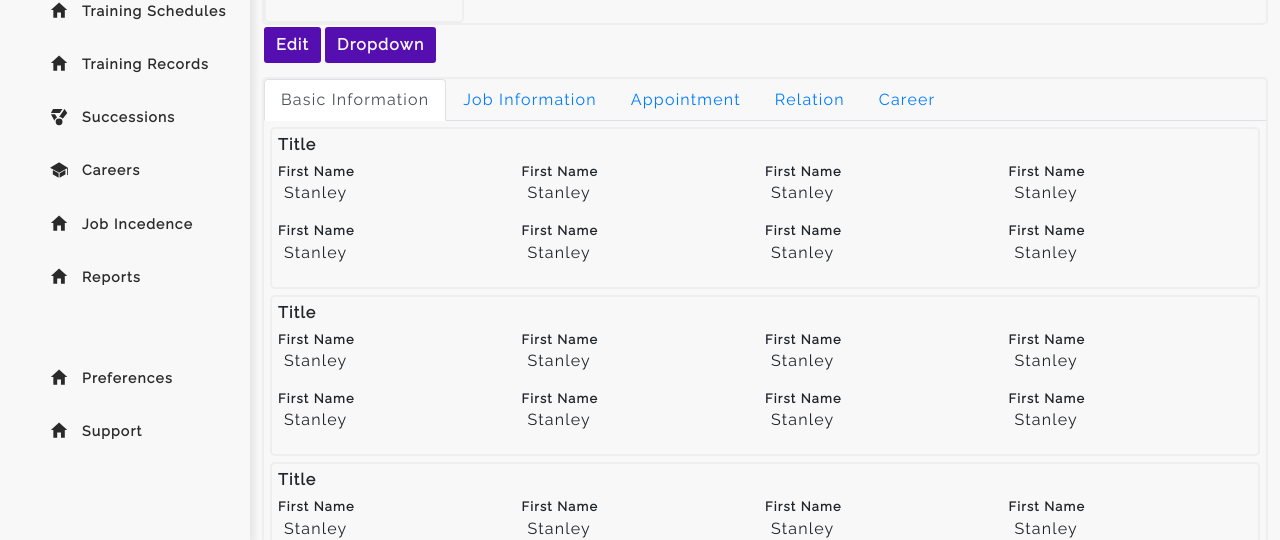
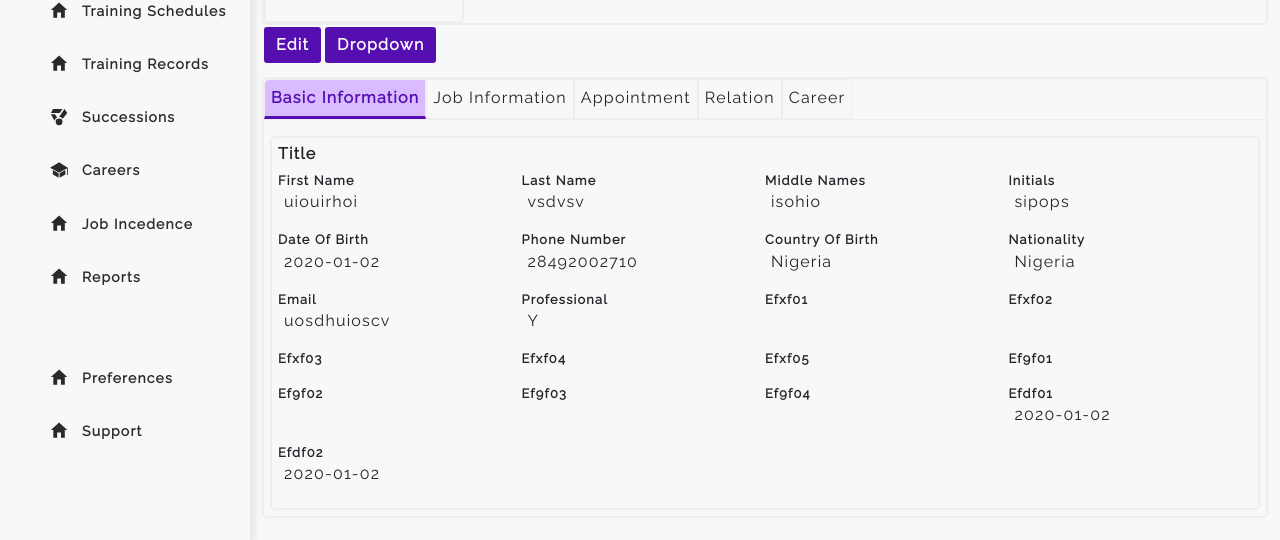
Before and after one commit to chineduogada/NRC-fr-tst, a React (Create React App) app: page /employee/1 in a window 1280 px wide. Shown: the part 257-797 px from the top of the page. Built offline with nearby package versions, Linux system fonts and the light colour scheme.

Commit message:
ft-employee-basic-information

```diff
--- a/src/components/Table/TableBody/TableBody.jsx
+++ b/src/components/Table/TableBody/TableBody.jsx
@@ -7,8 +7,9 @@ const TableBody = ({ data, columns }) => {
 			{data.map(data => (
 				<Link to={`/employee/${data.id}`} key={data.id} className="TableRow">
 					{columns.map(column => (
-						<div className="TableCol" key={column.title + data.id}>
-							<p>{data[column.title]}</p>
+						<div className="TableCol" key={`${column.key} + ${data.id}`}>
+							<p>{data[column.key]}</p>
+							{console.log(column.key, data.id)}
 						</div>
 					))}
 				</Link>
--- a/src/components/Table/TableHeader/TableHeader.jsx
+++ b/src/components/Table/TableHeader/TableHeader.jsx
@@ -5,7 +5,7 @@ const TableHeader = ({ columns }) => {
 		<div className="TableHeader">
 			<div className="TableRow">
 				{columns.map((column, index) => (
-					<div className="TableCol" key={column.title + index}>
+					<div className="TableCol" key={`${column.key} ${index}`}>
 						<h6>{column.label}</h6>
 					</div>
 				))}
--- a/src/components/Tabs/Tabs.jsx
+++ b/src/components/Tabs/Tabs.jsx
@@ -1,14 +1,26 @@
 import React from "react";
-import "./Tabs.scss";
-import { Tabs, Tab } from "react-bootstrap";
+import classes from "./Tabs.module.scss";
 
-const TabsComponent = ({ tabs, defaultActiveKey }) => {
+const TabsComponent = ({ tabs, onTabChange, activeTab }) => {
+	const getClass = tab => {
+		let _class = `${classes.Tab}`;
+
+		_class += tab.key === activeTab ? ` ${classes.Active}` : "";
+
+		return _class;
+	};
 	return (
-		<Tabs defaultActiveKey={defaultActiveKey}>
+		<ul className={classes.Tabs}>
 			{tabs.map(tab => (
-				<Tab key={tab.key} eventKey={tab.key} title={tab.title}></Tab>
+				<li
+					onClick={() => onTabChange(tab.key)}
+					key={tab.key}
+					className={getClass(tab)}
+				>
+					{tab.label}
+				</li>
 			))}
-		</Tabs>
+		</ul>
 	);
 };
 
--- /dev/null
+++ b/src/components/Tabs/Tabs.module.scss
@@ -0,0 +1,40 @@
+.Tabs {
+	display: flex;
+	flex-wrap: wrap;
+
+	border-bottom: 1px solid var(--line-color);
+
+	.Tab {
+		flex-shrink: 0;
+
+		text-align: center;
+		padding: 0.375rem;
+		cursor: pointer;
+		border: 1px solid var(--line-color);
+
+		&:first-child {
+			border-top-left-radius: 5px;
+		}
+
+		&:last-child {
+			border-top-right-radius: 5px;
+		}
+
+		&.Active {
+			background: var(--basic-color-light);
+			color: var(--basic-color);
+			font-weight: bold;
+			border-bottom: 3px solid;
+
+			&:hover {
+				opacity: 1;
+			}
+		}
+
+		&:hover {
+			@extend .Active;
+
+			opacity: 0.65;
+		}
+	}
+}
--- a/src/index.scss
+++ b/src/index.scss
@@ -1,4 +1,10 @@
 @import url("https://fonts.googleapis.com/css?family=Raleway&display=swap");
+
+%bordered {
+	border: 2px solid var(--line-color);
+	border-radius: 5px;
+}
+
 * {
 	margin: 0;
 	padding: 0;
--- a/src/pages/AllEmployees/AllEmployees.jsx
+++ b/src/pages/AllEmployees/AllEmployees.jsx
@@ -6,9 +6,9 @@ export default class AllEmployees extends Component {
 	state = {
 		employees: [],
 		columns: [
-			{ title: "name", label: "Name" },
-			{ title: "department", label: "Department" },
-			{ title: "district", label: "District" }
+			{ key: "name", label: "Name" },
+			{ key: "department", label: "Department" },
+			{ key: "district", label: "District" }
 		],
 		pageSize: 20,
 		currentPage: 1
--- a/src/pages/Employee/Employee.jsx
+++ b/src/pages/Employee/Employee.jsx
@@ -2,20 +2,33 @@ import React, { Component } from "react";
 import classes from "./Employee.module.scss";
 import TabsComponent from "../../components/Tabs/Tabs";
 import Button from "../../components/Button/Button";
+import EmployeeBasicInfo from "./EmployeeBasicInfo/EmployeeBasicInfo";
 
 export default class Employee extends Component {
 	state = {
 		tabs: [
-			{ title: "Basic Information", key: "basicInformation" },
-			{ title: "Job Information", key: "jobInformation" },
-			{ title: "Appointment", key: "appointment" },
-			{ title: "Relation", key: "relation" },
-			{ title: "Career", key: "career" }
+			{ label: "Basic Information", key: "basicInformation" },
+			{ label: "Job Information", key: "jobInformation" },
+			{ label: "Appointment", key: "appointment" },
+			{ label: "Relation", key: "relation" },
+			{ label: "Career", key: "career" }
 		],
-		defaultActiveKey: "basicInformation"
+
+		activeTab: "basicInformation"
 	};
+
+	handleTabChange = tab => {
+		this.setState({ activeTab: tab });
+	};
+
+	renderTabComponent() {
+		const { activeTab } = this.state;
+
+		if (activeTab === "basicInformation") return <EmployeeBasicInfo />;
+	}
+
 	render() {
-		const { tabs, defaultActiveKey } = this.state;
+		const { tabs, activeTab } = this.state;
 
 		return (
 			<section className={classes.Employee}>
@@ -35,115 +48,13 @@ export default class Employee extends Component {
 				</header>
 
 				<main>
-					<TabsComponent tabs={tabs} defaultActiveKey={defaultActiveKey} />
+					<TabsComponent
+						tabs={tabs}
+						activeTab={activeTab}
+						onTabChange={this.handleTabChange}
+					/>
 
-					<div className={classes.InfoBlock}>
-						<h6 className={classes.Title}>title</h6>
-						<div className={classes.InfoCol}>
-							<p className={classes.ColLabel}>first name</p>
-							<p className={classes.ColField}>stanley</p>
-						</div>
-						<div className={classes.InfoCol}>
-							<p className={classes.ColLabel}>first name</p>
-							<p className={classes.ColField}>stanley</p>
-						</div>
-						<div className={classes.InfoCol}>
-							<p className={classes.ColLabel}>first name</p>
-							<p className={classes.ColField}>stanley</p>
-						</div>
-						<div className={classes.InfoCol}>
-							<p className={classes.ColLabel}>first name</p>
-							<p className={classes.ColField}>stanley</p>
-						</div>
-						<div className={classes.InfoCol}>
-							<p className={classes.ColLabel}>first name</p>
-							<p className={classes.ColField}>stanley</p>
-						</div>
-						<div className={classes.InfoCol}>
-							<p className={classes.ColLabel}>first name</p>
-							<p className={classes.ColField}>stanley</p>
-						</div>
-						<div className={classes.InfoCol}>
-							<p className={classes.ColLabel}>first name</p>
-							<p className={classes.ColField}>stanley</p>
-						</div>
-						<div className={classes.InfoCol}>
-							<p className={classes.ColLabel}>first name</p>
-							<p className={classes.ColField}>stanley</p>
-						</div>
-					</div>
-
-					<div className={classes.InfoBlock}>
-						<h6 className={classes.Title}>title</h6>
-						<div className={classes.InfoCol}>
-							<p className={classes.ColLabel}>first name</p>
-							<p className={classes.ColField}>stanley</p>
-						</div>
-						<div className={classes.InfoCol}>
-							<p className={classes.ColLabel}>first name</p>
-							<p className={classes.ColField}>stanley</p>
-						</div>
-						<div className={classes.InfoCol}>
-							<p className={classes.ColLabel}>first name</p>
-							<p className={classes.ColField}>stanley</p>
-						</div>
-						<div className={classes.InfoCol}>
-							<p className={classes.ColLabel}>first name</p>
-							<p className={classes.ColField}>stanley</p>
-						</div>
-						<div className={classes.InfoCol}>
-							<p className={classes.ColLabel}>first name</p>
-							<p className={classes.ColField}>stanley</p>
-						</div>
-						<div className={classes.InfoCol}>
-							<p className={classes.ColLabel}>first name</p>
-							<p className={classes.ColField}>stanley</p>
-						</div>
-						<div className={classes.InfoCol}>
-							<p className={classes.ColLabel}>first name</p>
-							<p className={classes.ColField}>stanley</p>
-						</div>
-						<div className={classes.InfoCol}>
-							<p className={classes.ColLabel}>first name</p>
-							<p className={classes.ColField}>stanley</p>
-						</div>
-					</div>
-
-					<div className={classes.InfoBlock}>
-						<h6 className={classes.Title}>title</h6>
-						<div className={classes.InfoCol}>
-							<p className={classes.ColLabel}>first name</p>
-							<p className={classes.ColField}>stanley</p>
-						</div>
-						<div className={classes.InfoCol}>
-							<p className={classes.ColLabel}>first name</p>
-							<p className={classes.ColField}>stanley</p>
-						</div>
-						<div className={classes.InfoCol}>
-							<p className={classes.ColLabel}>first name</p>
-							<p className={classes.ColField}>stanley</p>
-						</div>
-						<div className={classes.InfoCol}>
-							<p className={classes.ColLabel}>first name</p>
-							<p className={classes.ColField}>stanley</p>
-						</div>
-						<div className={classes.InfoCol}>
-							<p className={classes.ColLabel}>first name</p>
-							<p className={classes.ColField}>stanley</p>
-						</div>
-						<div className={classes.InfoCol}>
-							<p className={classes.ColLabel}>first name</p>
-							<p className={classes.ColField}>stanley</p>
-						</div>
-						<div className={classes.InfoCol}>
-							<p className={classes.ColLabel}>first name</p>
-							<p className={classes.ColField}>stanley</p>
-						</div>
-						<div className={classes.InfoCol}>
-							<p className={classes.ColLabel}>first name</p>
-							<p className={classes.ColField}>stanley</p>
-						</div>
-					</div>
+					{this.renderTabComponent()}
 				</main>
 				<footer></footer>
 			</section>
--- a/src/pages/Employee/Employee.module.scss
+++ b/src/pages/Employee/Employee.module.scss
@@ -20,34 +20,5 @@
 		// min-height: 45vh;
 		@extend %bordered;
 		margin-top: 0.75rem;
-
-		.InfoBlock {
-			@extend %bordered;
-			min-height: 100px;
-			margin: 0.375rem;
-			padding: 0.375rem;
-			display: grid;
-			grid-template-columns: repeat(auto-fit, minmax(200px, 1fr));
-
-			.Title {
-				grid-column: 1/-1;
-				text-transform: capitalize;
-				font-weight: bold;
-			}
-			.InfoCol {
-				// @extend %bordered;
-
-				.ColLabel {
-					text-transform: capitalize;
-					font-weight: bold;
-					font-size: 80%;
-					margin: 0;
-				}
-				.ColField {
-					text-transform: capitalize;
-					margin-left: 0.37rem;
-				}
-			}
-		}
 	}
 }
--- /dev/null
+++ b/src/pages/Employee/EmployeeBasicInfo/EmployeeBasicInfo.jsx
@@ -0,0 +1,45 @@
+import React, { Component } from "react";
+import EmployeeInfoBlock from "../EmployeeInfoBlock/EmployeeInfoBlock";
+import getBasicInformation from "../../../mock/employee/employeeBasic";
+
+export default class EmployeeBasicInfo extends Component {
+	state = {
+		basicInformation: []
+	};
+
+	componentDidMount() {
+		const basicInformation = this.mapToBasicView(getBasicInformation.data);
+
+		this.setState({ basicInformation });
+	}
+
+	mapToBasicView(data) {
+		return [
+			{ label: "first name", value: data.firstName },
+			{ label: "last name", value: data.lastName },
+			{ label: "middle names", value: data.middleNames },
+			{ label: "initials", value: data.initials },
+			{ label: "date of birth", value: data.dateOfBirth },
+			{ label: "phone number", value: data.phoneNumber },
+			{ label: "country of birth", value: data.countryOfBirth },
+			{ label: "nationality", value: data.nationality },
+			{ label: "email", value: data.email },
+			{ label: "professional", value: data.professional },
+			{ label: "efxf01", value: data.efxf01 },
+			{ label: "efxf02", value: data.efxf02 },
+			{ label: "efxf03", value: data.efxf03 },
+			{ label: "efxf04", value: data.efxf04 },
+			{ label: "efxf05", value: data.efxf05 },
+			{ label: "ef9f01", value: data.ef9f01 },
+			{ label: "ef9f02", value: data.ef9f02 },
+			{ label: "ef9f03", value: data.ef9f03 },
+			{ label: "ef9f04", value: data.ef9f04 },
+			{ label: "efdf01", value: data.efdf01 },
+			{ label: "efdf02", value: data.efdf02 }
+		];
+	}
+
+	render() {
+		return <EmployeeInfoBlock data={this.state.basicInformation} />;
+	}
+}
--- /dev/null
+++ b/src/pages/Employee/EmployeeInfoBlock/EmployeeInfoBlock.jsx
@@ -0,0 +1,19 @@
+import React from "react";
+import classes from "./EmployeeInfoBlock.module.scss";
+
+const EmployeeInfoBlock = ({ data }) => {
+	return (
+		<div className={classes.InfoBlock}>
+			<h6 className={classes.Title}>title</h6>
+
+			{data.map(item => (
+				<div key={item.label} className={classes.InfoCol}>
+					<p className={classes.Label}>{item.label}</p>
+					<p className={classes.Value}>{item.value}</p>
+				</div>
+			))}
+		</div>
+	);
+};
+
+export default EmployeeInfoBlock;
--- /dev/null
+++ b/src/pages/Employee/EmployeeInfoBlock/EmployeeInfoBlock.module.scss
@@ -0,0 +1,32 @@
+%bordered {
+	border: 2px solid var(--line-color);
+	border-radius: 5px;
+}
+
+.InfoBlock {
+	@extend %bordered;
+	min-height: 100px;
+	margin: 0.375rem;
+	padding: 0.375rem;
+	display: grid;
+	grid-template-columns: repeat(auto-fit, minmax(200px, 1fr));
+
+	.Title {
+		grid-column: 1/-1;
+		text-transform: capitalize;
+		font-weight: bold;
+	}
+	.InfoCol {
+		// @extend %bordered;
+
+		.Label {
+			text-transform: capitalize;
+			font-weight: bold;
+			font-size: 80%;
+			margin: 0;
+		}
+		.Value {
+			margin-left: 0.37rem;
+		}
+	}
+}
```
Also changed, not shown: src/components/Tabs/Tabs.scss (deleted).
